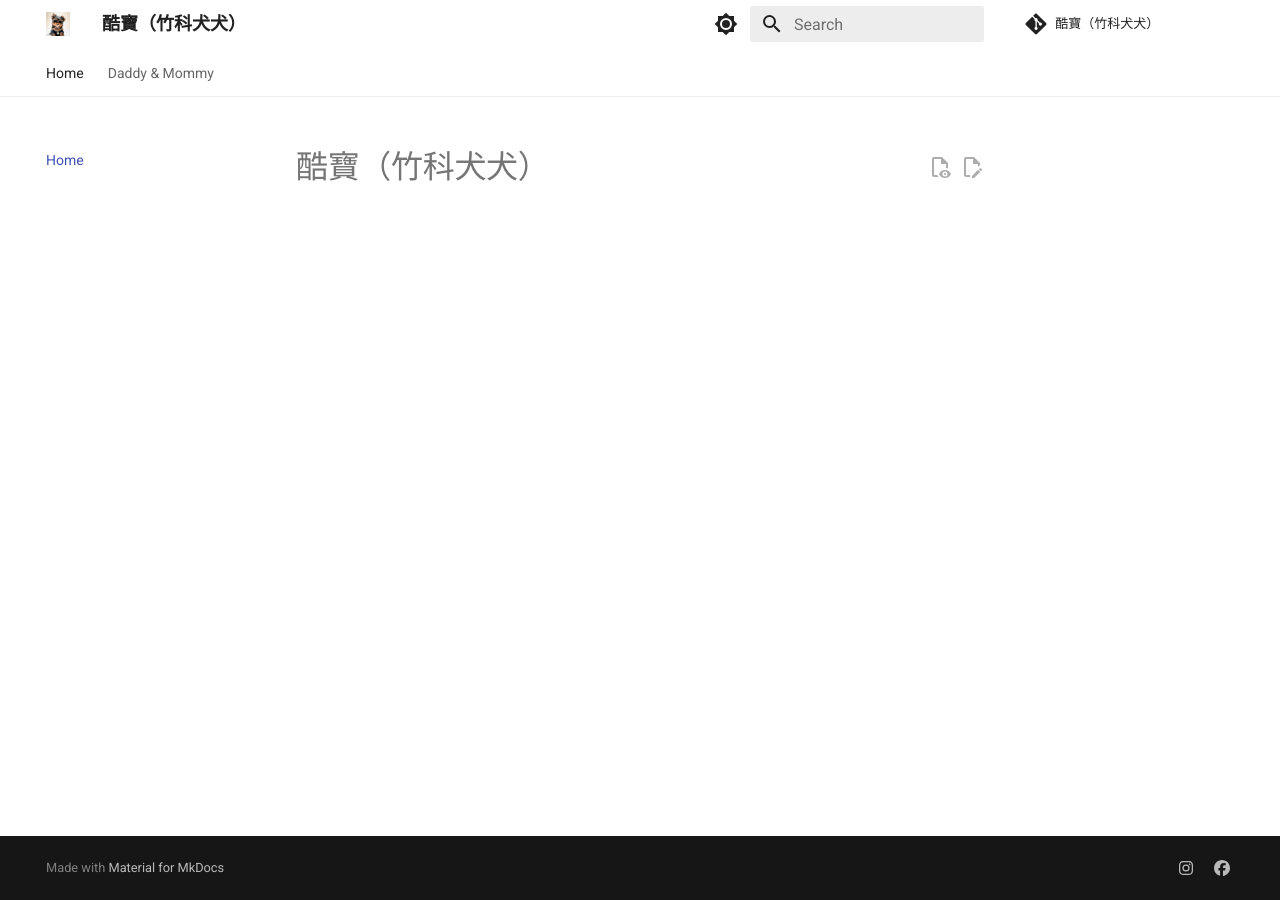
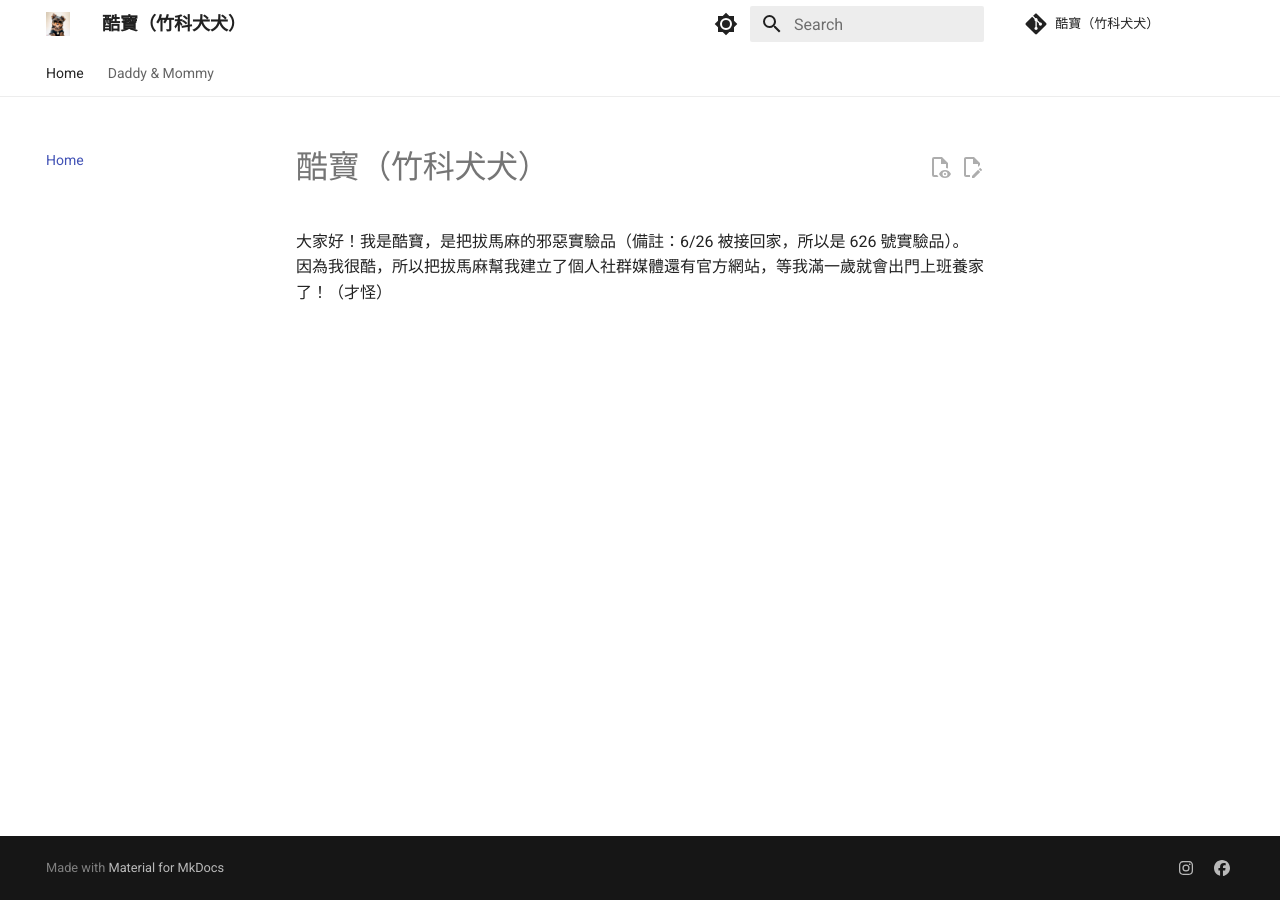
Before and after one commit to coolbao626/coolbao626.github.io, an MkDocs documentation site: the page built from docs/index.md, in a window 1280 px wide. Built offline with MkDocs 1.6.1 and Material for MkDocs 9.7.7, drawn with Linux system fonts in a browser that asks for light colours.

Commit message:
chore: add description

```diff
--- a/docs/index.md
+++ b/docs/index.md
@@ -1 +1,4 @@
 # 酷寶（竹科犬犬）
+
+大家好！我是酷寶，是把拔馬麻的邪惡實驗品（備註：6/26 被接回家，所以是 626 號實驗品）。
+因為我很酷，所以把拔馬麻幫我建立了個人社群媒體還有官方網站，等我滿一歲就會出門上班養家了！（才怪）
```
